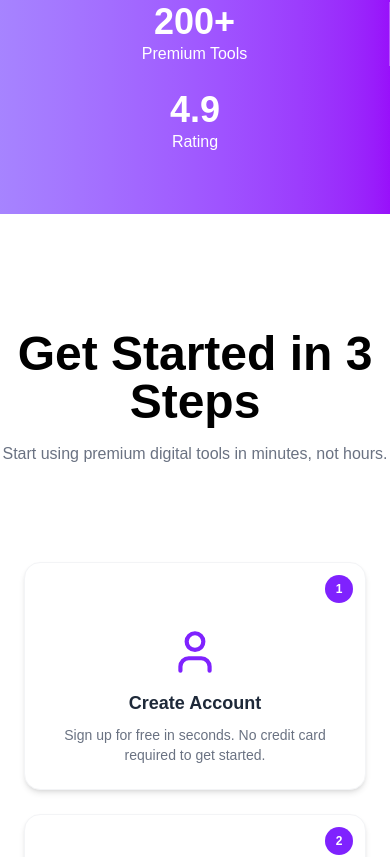
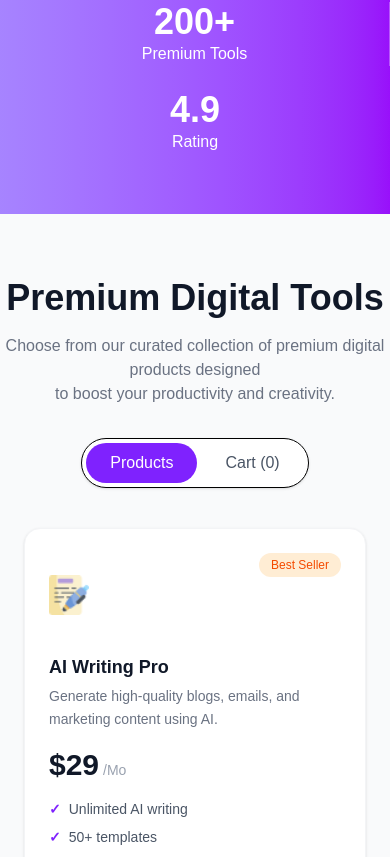
Before and after one commit to Mahim-Ahmad/ASSIGNMENT-PRACTICE-6, a React (Vite) app: page / in a window 390 px wide. Shown: the part 1132-1989 px from the top of the page. Built offline with nearby package versions, Linux system fonts and the light colour scheme.

Commit message:
add productcard  section and Toastify

```diff
--- a/src/App.jsx
+++ b/src/App.jsx
@@ -1,28 +1,51 @@
-
+import { useState } from "react";
 import Navbar from "./components/Navbar";
 import Banner from "./components/Banner";
 import Stats from "./components/Stats";
+import Products from "./components/Products";
 import Steps from "./components/Steps";
 import Pricing from "./components/Pricing";
 import CTA from "./components/CTA";
 import Footer from "./components/Footer";
-
+import { ToastContainer } from "react-toastify";
+import "react-toastify/dist/ReactToastify.css";
 
 function App() {
+  const [cartItems, setCartItems] = useState([]);
 
+  const handleAddToCart = (product) => {
+    if (!cartItems.find((item) => item.id === product.id)) {
+      setCartItems([...cartItems, product]);
+    }
+  };
+
+  const handleRemove = (id) => {
+    setCartItems(cartItems.filter((item) => item.id !== id));
+  };
+
+  const handleCheckout = () => {
+    setCartItems([]);
+  };
 
   return (
     <>
-      <Navbar />
+      <Navbar cartCount={cartItems.length} />
       <Banner />
       <Stats />
+
+      <Products
+        cartItems={cartItems}
+        onAddToCart={handleAddToCart}
+        onRemove={handleRemove}
+        onCheckout={handleCheckout}
+      />
 
       <Steps />
       <Pricing />
       <CTA />
       <Footer />
 
-
+      <ToastContainer />
     </>
   );
 }
--- /dev/null
+++ b/src/components/Cart.jsx
@@ -0,0 +1,99 @@
+import { toast } from "react-toastify";
+import { ShoppingCart } from "lucide-react";
+
+
+import writingIcon from "../assets/products/writing_2327400 1.png";
+import designIcon from "../assets/products/design-tool.png";
+import portfolioIcon from "../assets/products/portfolio.png";
+import operationIcon from "../assets/products/operation.png";
+import socialIcon from "../assets/products/social-media.png";
+import cartIcon from "../assets/products/shopping-cart.png";
+
+
+const iconMap = {
+  writing: writingIcon,
+  "design-tool": designIcon,
+  portfolio: portfolioIcon,
+  operation: operationIcon,
+  "social-media": socialIcon,
+  "shopping-cart": cartIcon,
+};
+
+const Cart = ({ cartItems, onRemove, onCheckout }) => {
+  const total = cartItems.reduce((sum, item) => sum + item.price, 0);
+
+  return (
+    <div className="max-w-3xl mx-auto bg-white p-6 sm:p-8 rounded-2xl border border-gray-100 shadow-sm">
+
+      <h2 className="text-2xl font-bold mb-6">Your Cart</h2>
+
+      {cartItems.length === 0 ? (
+        <div className="text-gray-400 text-center py-10 flex flex-col items-center justify-center gap-4">
+          <ShoppingCart size={50} className="text-gray-400" />
+          <span className="text-lg font-medium">Your cart is empty</span>
+        </div>
+      ) : (
+        <>
+
+          <div className="space-y-4">
+            {cartItems.map((item) => (
+              <div
+                key={item.id}
+                className="flex items-center justify-between bg-gray-50 p-4 rounded-xl"
+              >
+
+                <div className="flex items-center gap-4">
+
+                  <img
+                    src={iconMap[item.icon]}
+                    className="w-10 h-10 p-1  "
+                    alt={item.name}
+                  />
+
+                  <div>
+                    <p className="font-medium text-gray-800">
+                      {item.name}
+                    </p>
+                    <p className="text-sm text-gray-500">
+                      ${item.price.toFixed(2)}
+                    </p>
+                  </div>
+
+                </div>
+
+
+                <button
+                  onClick={() => {
+                    onRemove(item.id);
+                    toast.error("Removed");
+                  }}
+                  className="text-red-500 text-sm hover:underline"
+                >
+                  Remove
+                </button>
+              </div>
+            ))}
+          </div>
+
+
+          <div className="flex items-center justify-between bg-green-200 px-5 py-4 rounded-xl mt-5 text-blue-800 font-bold">
+            <span>Total</span>
+            <span>${total.toFixed(2)}</span>
+          </div>
+
+          <button
+            onClick={() => {
+              onCheckout();
+              toast.success("Checkout done!");
+            }}
+            className="hover:text-white font-medium flex items-center justify-center w-full mt-5 bg-blue-500 hover:bg-red-600 text-white px-5 py-3 rounded-xl transition duration-300"
+          >
+            Proceed To Checkout
+          </button>
+        </>
+      )}
+    </div>
+  );
+};
+
+export default Cart;
--- a/src/components/Navbar.jsx
+++ b/src/components/Navbar.jsx
@@ -1,7 +1,7 @@
 import { ShoppingCart, Menu, X } from "lucide-react";
 import { useState } from "react";
 
-const Navbar = () => {
+const Navbar = ({ cartCount }) => {
   const [open, setOpen] = useState(false);
 
   return (
@@ -26,7 +26,11 @@ const Navbar = () => {
 
           <div className="relative shrink-0">
             <ShoppingCart size={22} />
-
+            {cartCount > 0 && (
+              <span className="absolute -top-2 -right-2 bg-red-500 text-white text-[10px] px-1.5 py-px rounded-full">
+                {cartCount}
+              </span>
+            )}
           </div>
 
 
--- /dev/null
+++ b/src/components/ProductCard.jsx
@@ -0,0 +1,92 @@
+import { toast } from "react-toastify";
+
+
+import writingIcon from "../assets/products/writing_2327400 1.png";
+import designIcon from "../assets/products/design-tool.png";
+import portfolioIcon from "../assets/products/portfolio.png";
+import operationIcon from "../assets/products/operation.png";
+import socialIcon from "../assets/products/social-media.png";
+import cartIcon from "../assets/products/shopping-cart.png";
+
+const iconMap = {
+  writing: writingIcon,
+  "design-tool": designIcon,
+  portfolio: portfolioIcon,
+  operation: operationIcon,
+  "social-media": socialIcon,
+  "shopping-cart": cartIcon,
+};
+
+const ProductCard = ({ product, onAddToCart, isInCart }) => {
+  return (
+    <div className="bg-white rounded-2xl p-6 border border-gray-100 shadow-sm hover:shadow-xl transition duration-300">
+
+
+      <div className="flex items-center justify-between mb-4">
+        <img
+          src={iconMap[product.icon]}
+          className="w-10 h-10"
+        />
+
+        <span
+          className={`text-xs px-3 py-1 rounded-full font-medium mb-15
+          ${product.tagType === "best-seller" && "bg-orange-100 text-orange-600"}
+          ${product.tagType === "new" && "bg-green-100 text-green-600"}
+          ${product.tagType === "popular" && "bg-violet-100 text-violet-600"}
+        `}
+        >
+          {product.tag}
+        </span>
+      </div>
+
+
+      <h3 className="text-lg font-bold text-gray-900 mb-1">
+        {product.name}
+      </h3>
+
+
+      <p className="text-gray-500 text-sm mb-4 leading-relaxed">
+        {product.description}
+      </p>
+
+
+      <div className="mb-4">
+        <span className="text-3xl font-extrabold text-gray-900">
+          ${product.price}
+        </span>
+        <span className="text-sm text-gray-400 ml-1">
+          /{product.period}
+        </span>
+      </div>
+
+
+      <ul className="mb-6 space-y-2">
+        {product.features.map((f, i) => (
+          <li key={i} className="text-sm text-gray-600 flex items-center gap-2">
+            <span className="text-violet-600 font-bold">✓</span>
+            {f}
+          </li>
+        ))}
+      </ul>
+
+
+      <button
+        onClick={() => {
+          onAddToCart(product);
+          toast.success("Added to cart!");
+        }}
+        disabled={isInCart}
+        className={`w-full py-2 rounded-full font-semibold transition-all duration-300
+        ${
+          isInCart
+            ? "bg-gray-200 text-gray-500 cursor-not-allowed"
+            : "bg-violet-600 text-white hover:bg-violet-700"
+        }`}
+      >
+        {isInCart ? "Added" : "Buy Now"}
+      </button>
+    </div>
+  );
+};
+
+export default ProductCard;
--- /dev/null
+++ b/src/components/Products.jsx
@@ -0,0 +1,81 @@
+import { useEffect, useState } from "react";
+import ProductCard from "./ProductCard";
+import Cart from "./Cart";
+
+const Products = ({ cartItems, onAddToCart, onRemove, onCheckout }) => {
+  const [tab, setTab] = useState("products");
+  const [products, setProducts] = useState([]);
+
+  useEffect(() => {
+    fetch("/products.json")
+      .then((res) => res.json())
+      .then((data) => setProducts(data));
+  }, []);
+
+  const isInCart = (id) =>
+    cartItems.some((item) => item.id === id);
+
+  return (
+    <section className="bg-gray-50 py-16">
+
+      <div className="text-center mb-8">
+        <h2 className="text-4xl font-bold text-gray-900">
+          Premium Digital Tools
+        </h2>
+        <p className="text-gray-500 pt-4">
+          Choose from our curated collection of premium digital products designed <br /> to boost your productivity and creativity.
+        </p>
+      </div>
+
+
+      <div className="flex justify-center mb-10">
+        <div className="bg-white border rounded-full p-1 flex gap-1 shadow-sm">
+
+          <button
+            onClick={() => setTab("products")}
+            className={`px-6 py-2 rounded-full ${
+              tab === "products"
+                ? "bg-violet-600 text-white"
+                : "text-gray-600"
+            }`}
+          >
+            Products
+          </button>
+
+          <button
+            onClick={() => setTab("cart")}
+            className={`px-6 py-2 rounded-full ${
+              tab === "cart"
+                ? "bg-violet-600 text-white"
+                : "text-gray-600"
+            }`}
+          >
+            Cart ({cartItems.length})
+          </button>
+
+        </div>
+      </div>
+
+      {tab === "products" ? (
+        <div className="max-w-7xl mx-auto grid grid-cols-1 md:grid-cols-2 lg:grid-cols-3 gap-8 px-6">
+          {products.map((product) => (
+            <ProductCard
+              key={product.id}
+              product={product}
+              onAddToCart={onAddToCart}
+              isInCart={isInCart(product.id)}
+            />
+          ))}
+        </div>
+      ) : (
+        <Cart
+          cartItems={cartItems}
+          onRemove={onRemove}
+          onCheckout={onCheckout}
+        />
+      )}
+    </section>
+  );
+};
+
+export default Products;
```
